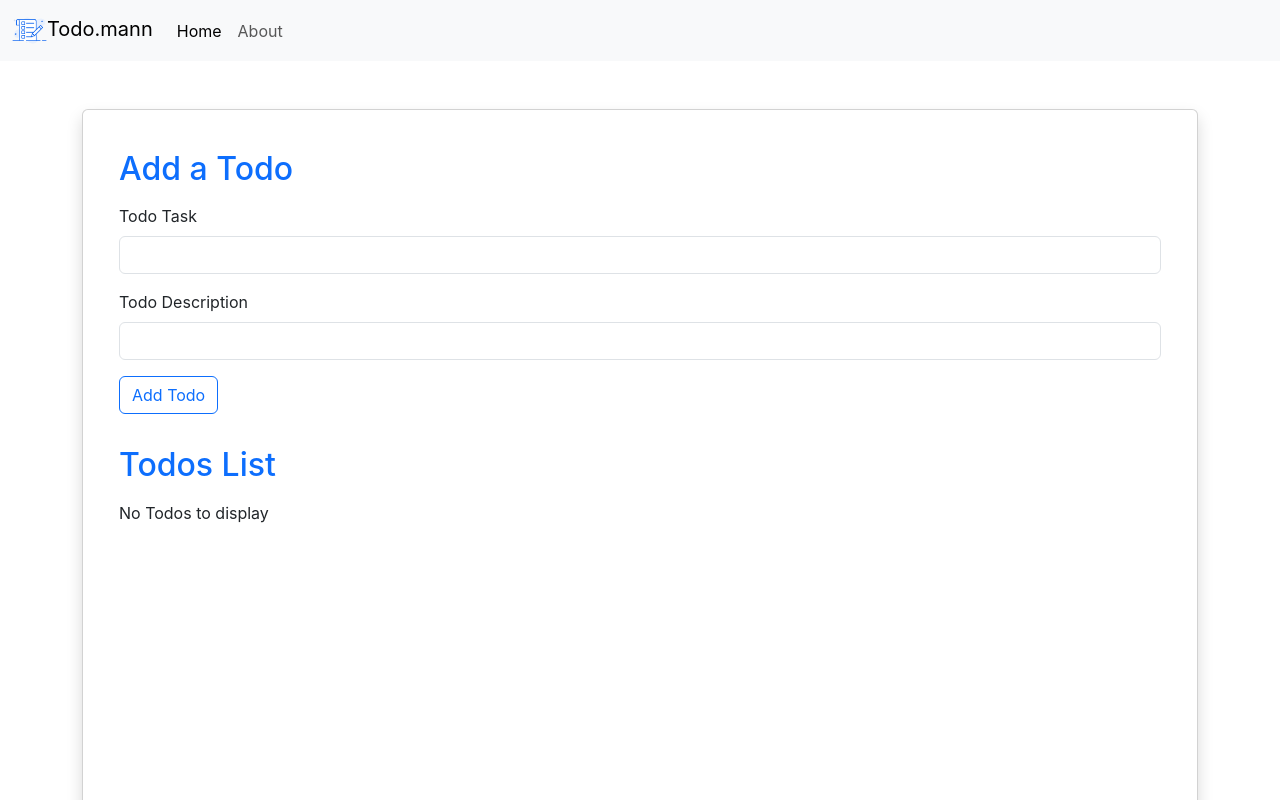
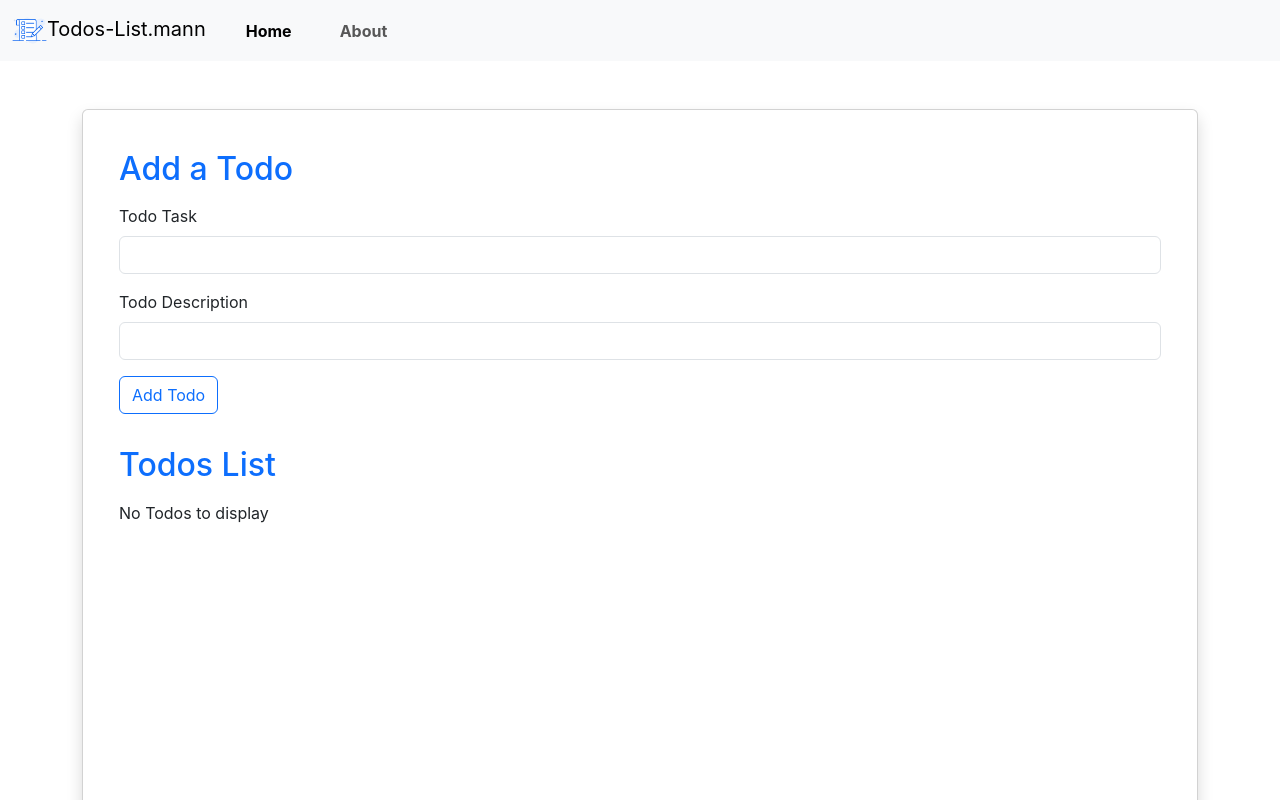
Before and after one commit to Mann0001/Todo-App, a React (Create React App) app: page / in a window 1280 px wide. Shown: the top 800 px of the page. Built offline with nearby package versions, Linux system fonts and the light colour scheme.

Commit message:
Installed gitpages to make the project live on github

```diff
--- a/src/App.js
+++ b/src/App.js
@@ -50,7 +50,7 @@ function App() {
   return (
     <>
       <Router>
-        <Header title="Todo.mann" />
+        <Header title="Todos-List.mann" />
         <div className="container mt-5 mb-5">
           <div className="card shadow p-4">
             <Routes>
--- a/src/MyComponents/Header.js
+++ b/src/MyComponents/Header.js
@@ -13,10 +13,10 @@ export default function Header({title = "title goes here"}) {
                 <div className="collapse navbar-collapse" id="navbarSupportedContent">
                     <ul className="navbar-nav me-auto mb-2 mb-lg-0">
                         <li className="nav-item">
-                            <Link className="nav-link active" aria-current="page" to="/">Home</Link>
+                            <Link className="nav-link active px-4" aria-current="page" to="/"><strong>Home</strong></Link>
                         </li>
                         <li className="nav-item">
-                            <Link className="nav-link" to="/about">About</Link>
+                            <Link className="nav-link px-4" to="/about"><strong >About</strong></Link>
                         </li>
                     </ul>
 
```
Also changed, not shown: package.json (+9 -1 lines), 1 other file (tests, documents, lock files or other folders).
